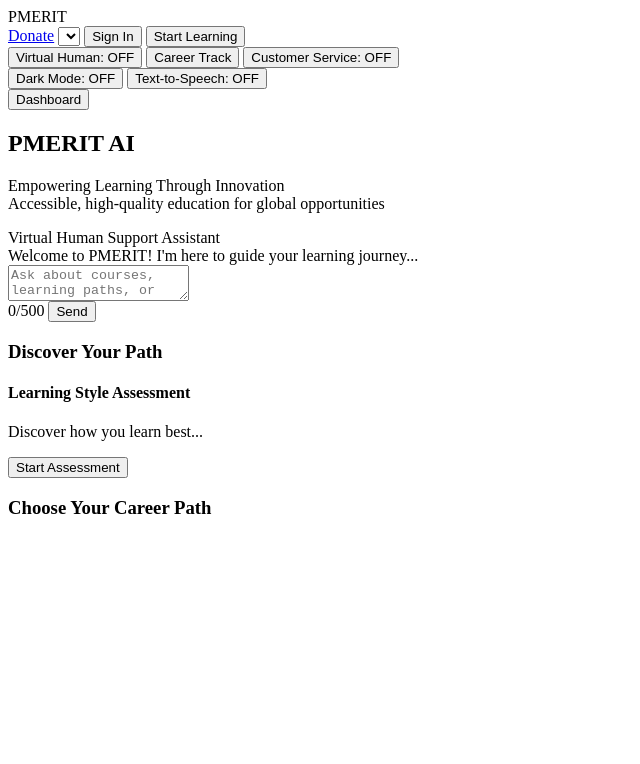
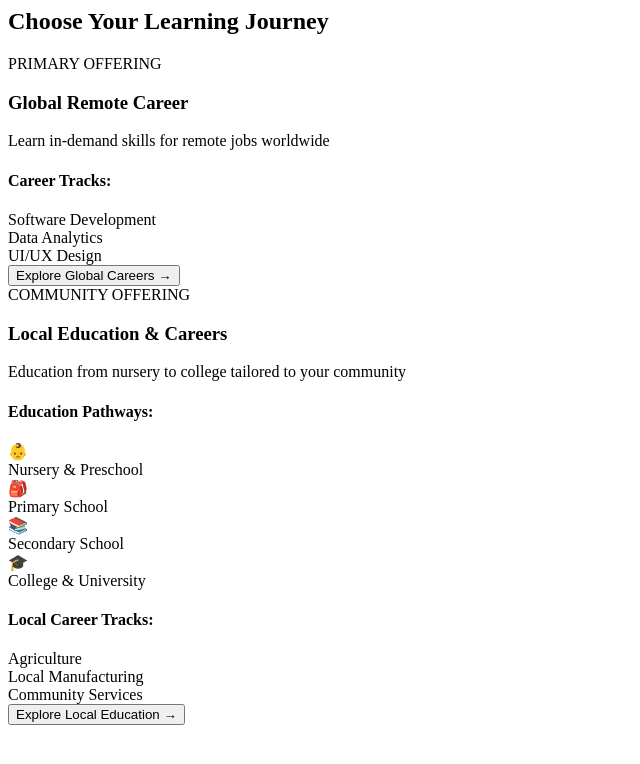
Before and after one commit to peoplemerit/Page-Testing, a plain HTML site: page index.html in a window 1280 px wide. Shown: the whole page, without its empty margins (0-640 px from the left). Drawn offline with Linux system fonts and the light colour scheme.

Commit message:
Update index.html

```diff
--- a/index.html
+++ b/index.html
@@ -1,91 +1,65 @@
-<div class="container">
-  <!-- Header -->
-  <header>
-    <div class="logo">PMERIT</div>
-    <nav>
-      <a href="#" id="donate-link">Donate</a>
-      <select id="language-selector">...</select>
-      <button id="signin-btn">Sign In</button>
-      <button id="start-learning-btn">Start Learning</button>
-    </nav>
-  </header>
+<div class="paths-modal">
+  <h2>Choose Your Learning Journey</h2>
 
-  <!-- Main Content - 3 Column Layout -->
-  <div class="main-content">
-    <!-- Left Pane - Quick Actions -->
-    <aside class="left-pane">
-      <button id="virtual-human-toggle" class="toggle-btn">
-        Virtual Human: OFF
-      </button>
+  <!-- Global Remote Career Path -->
+  <div class="path-card global-path">
+    <div class="path-header">
+      <span class="badge primary">PRIMARY OFFERING</span>
+      <h3>Global Remote Career</h3>
+    </div>
+    <p>Learn in-demand skills for remote jobs worldwide</p>
+    <div class="tracks-container">
+      <h4>Career Tracks:</h4>
+      <div class="tracks-grid">
+        <!-- Dynamically populated from JSON -->
+        <div class="track">Software Development</div>
+        <div class="track">Data Analytics</div>
+        <div class="track">UI/UX Design</div>
+        <!-- ... other tracks ... -->
+      </div>
+    </div>
+    <button class="select-btn">Explore Global Careers →</button>
+  </div>
 
-      <button id="career-track-btn">
-        Career Track
-      </button>
+  <!-- Local Education Path -->
+  <div class="path-card local-path">
+    <div class="path-header">
+      <span class="badge secondary">COMMUNITY OFFERING</span>
+      <h3>Local Education & Careers</h3>
+    </div>
+    <p>Education from nursery to college tailored to your community</p>
 
-      <button id="customer-service-toggle" class="toggle-btn">
-        Customer Service: OFF
-      </button>
-
-      <div class="settings">
-        <button id="dark-mode-toggle">Dark Mode: OFF</button>
-        <button id="tts-toggle">Text-to-Speech: OFF</button>
-      </div>
-
-      <div id="dashboard-container">
-        <button id="dashboard-btn">Dashboard</button>
-      </div>
-
-      <div id="avatar-container" style="display:none;">
-        <!-- Virtual human avatar appears here when toggled -->
-      </div>
-    </aside>
-
-    <!-- Center Pane - AI Chat -->
-    <main class="center-pane">
-      <div class="chat-header">
-        <h2>PMERIT AI</h2>
-        <p>Empowering Learning Through Innovation<br>
-        Accessible, high-quality education for global opportunities</p>
-        <div class="indicators">
-          <span id="virtual-human-indicator" class="badge">Virtual Human</span>
-          <span id="customer-service-indicator" class="badge">Support Assistant</span>
+    <div class="education-levels">
+      <h4>Education Pathways:</h4>
+      <div class="levels-grid">
+        <div class="level">
+          <div class="icon">👶</div>
+          <span>Nursery & Preschool</span>
+        </div>
+        <div class="level">
+          <div class="icon">🎒</div>
+          <span>Primary School</span>
+        </div>
+        <div class="level">
+          <div class="icon">📚</div>
+          <span>Secondary School</span>
+        </div>
+        <div class="level">
+          <div class="icon">🎓</div>
+          <span>College & University</span>
         </div>
       </div>
+    </div>
 
-      <div class="chat-messages">
-        <div class="ai-message">
-          Welcome to PMERIT! I'm here to guide your learning journey...
-        </div>
+    <div class="local-careers">
+      <h4>Local Career Tracks:</h4>
+      <div class="tracks-grid">
+        <div class="track">Agriculture</div>
+        <div class="track">Local Manufacturing</div>
+        <div class="track">Community Services</div>
+        <!-- ... other local tracks ... -->
       </div>
-
-      <div class="chat-input">
-        <textarea placeholder="Ask about courses, learning paths, or your goals..." maxlength="500"></textarea>
-        <div class="input-footer">
-          <span class="char-counter">0/500</span>
-          <button class="send-btn">Send</button>
-        </div>
-      </div>
-    </main>
-
-    <!-- Right Pane - Assessments -->
-    <aside class="right-pane">
-      <h3>Discover Your Path</h3>
-      <div class="card">
-        <h4>Learning Style Assessment</h4>
-        <p>Discover how you learn best...</p>
-        <button class="cta-btn">Start Assessment</button>
-      </div>
-      <!-- Repeat for Interest Profiler & Skills Assessment -->
-    </aside>
+    </div>
+    <button class="select-btn">Explore Local Education →</button>
   </div>
 </div>
-
-<!-- Career Tracks Modal -->
-<div id="career-tracks-modal" class="modal">
-  <div class="modal-content">
-    <h3>Choose Your Career Path</h3>
-    <div class="tracks-grid">
-      <!-- Filled dynamically from JSON -->
-    </div>
-  </div>
-</div>
```
